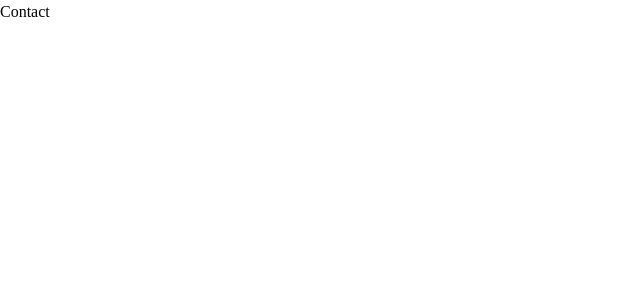
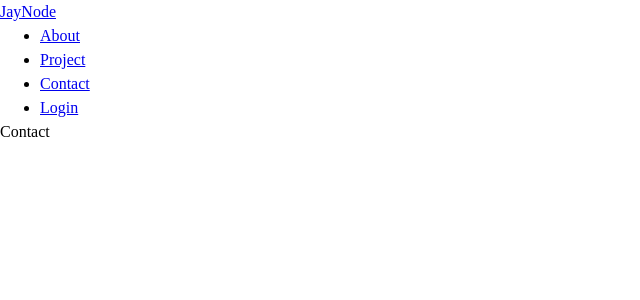
Before and after one commit to jaenudincollege/porto-web, a React (Vite) app: page /contact in a window 1280 px wide. Shown: the top 300 px of the page, without its empty margins (0-640 px from the left). Built offline with nearby package versions, Linux system fonts and the light colour scheme.

Commit message:
add navbar to component

```diff
--- a/src/components/About.jsx
+++ b/src/components/About.jsx
@@ -1,5 +1,12 @@
+import NavBar from "./NavBar";
+
 function About() {
-  return <div>About</div>;
+  return (
+    <>
+      <NavBar />
+      <div>About</div>
+    </>
+  );
 }
 
 export default About;
--- a/src/components/Contact.jsx
+++ b/src/components/Contact.jsx
@@ -1,5 +1,12 @@
+import NavBar from "./NavBar";
+
 function Contact() {
-  return <div>Contact</div>;
+  return (
+    <>
+      <NavBar />
+      <div>Contact</div>
+    </>
+  );
 }
 
 export default Contact;
--- a/src/components/Project.jsx
+++ b/src/components/Project.jsx
@@ -1,5 +1,12 @@
+import NavBar from "./NavBar";
+
 function Project() {
-  return <div>Project</div>;
+  return (
+    <>
+      <NavBar />
+      <div>Project</div>
+    </>
+  );
 }
 
 export default Project;
```
